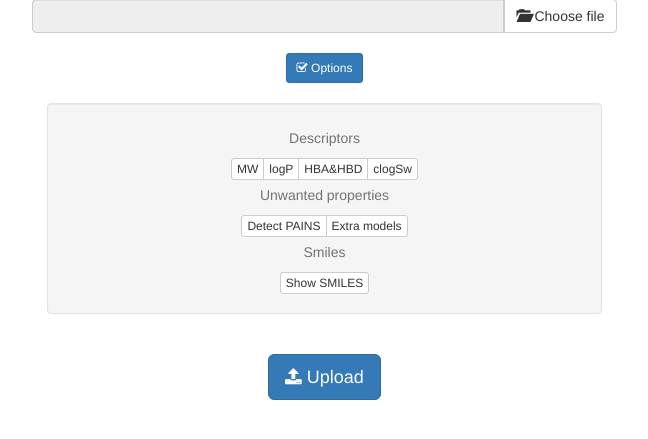
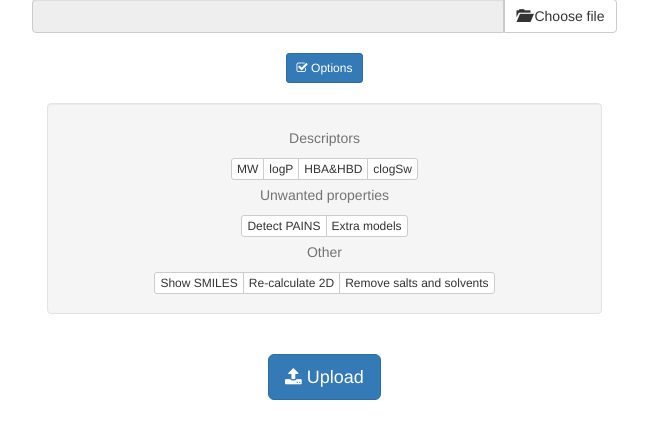
Before and after one commit to samoturk/websdf, a Django app: template websdf/templates/index.html in a window 1280 px wide, after a click on "Options". Shown: the part 121-560 px from the top of the page, without its empty margins (218-866 px from the left). Run offline with Django 3.2, Linux system fonts and the light colour scheme; the template is opened without the code that fills it, so the values that code supplies are empty; some libraries are stand-ins or nearby versions.

Commit message:
Removing salts and recalculating conformations

```diff
--- a/websdf/calculations.py
+++ b/websdf/calculations.py
@@ -73,6 +73,11 @@ def _calculate_descs(df, checks):
     # Detect PAINS
     if 'PAINS' in checks:
         df['PAINS'] = df['ROMol'].map(_detect_pains)
+    if 'recalc2d' in checks:
+        for x in df['ROMol']:
+            x.Compute2DCoords()
+    if 'removess' in checks:
+        PandasTools.RemoveSaltsFromFrame(df)
     if 'extra' in checks:
         if extra:
             df = extra(df)
--- a/websdf/templates/index.html
+++ b/websdf/templates/index.html
@@ -40,33 +40,39 @@
                 <p class="help-block">Descriptors</p>
                 <div class="btn-group" data-toggle="buttons">
                     <label class="btn btn-default btn-xs">
-                        <input type="checkbox" autocomplete="off" name="checks" value="MW"> MW
+                        <input type="checkbox" name="checks" value="MW"> MW
                     </label>
                     <label class="btn btn-default btn-xs">
-                        <input type="checkbox" autocomplete="off" name="checks" value="logP"> logP
+                        <input type="checkbox" name="checks" value="logP"> logP
                     </label>
                     <label class="btn btn-default btn-xs">
-                        <input type="checkbox" autocomplete="off" name="checks" value="HB"> HBA&HBD
+                        <input type="checkbox" name="checks" value="HB"> HBA&HBD
                     </label>
                     <label class="btn btn-default btn-xs">
-                        <input type="checkbox" autocomplete="off" name="checks" value="logS"> clogSw
+                        <input type="checkbox" name="checks" value="logS"> clogSw
                     </label>
                 </div>
                 <br>
                 <p class="help-block">Unwanted properties</p>
                 <div class="btn-group" data-toggle="buttons">
                     <label class="btn btn-default btn-xs">
-                        <input type="checkbox" autocomplete="off" name="checks" value="PAINS"> Detect PAINS
+                        <input type="checkbox" name="checks" value="PAINS"> Detect PAINS
                     </label>
                     <label class="btn btn-default btn-xs">
-                        <input type="checkbox" autocomplete="off" name="checks" value="extra"> Extra models
+                        <input type="checkbox" name="checks" value="extra"> Extra models
                     </label>
                 </div>
                 <br>
-                <p class="help-block">Smiles</p>
+                <p class="help-block">Other</p>
                 <div class="btn-group" data-toggle="buttons">
                     <label class="btn btn-default btn-xs">
-                        <input type="checkbox" autocomplete="off" name="checks" value="SMILES"> Show SMILES
+                        <input type="checkbox" name="checks" value="SMILES"> Show SMILES
+                    </label>
+                    <label class="btn btn-default btn-xs">
+                        <input type="checkbox" name="checks" value="recalc2d"> Re-calculate 2D
+                    </label>
+                    <label class="btn btn-default btn-xs">
+                        <input type="checkbox" name="checks" value="removess"> Remove salts and solvents
                     </label>
                 </div>
 
```
Also changed, not shown: websdf/settings.py (+4 -4 lines).
